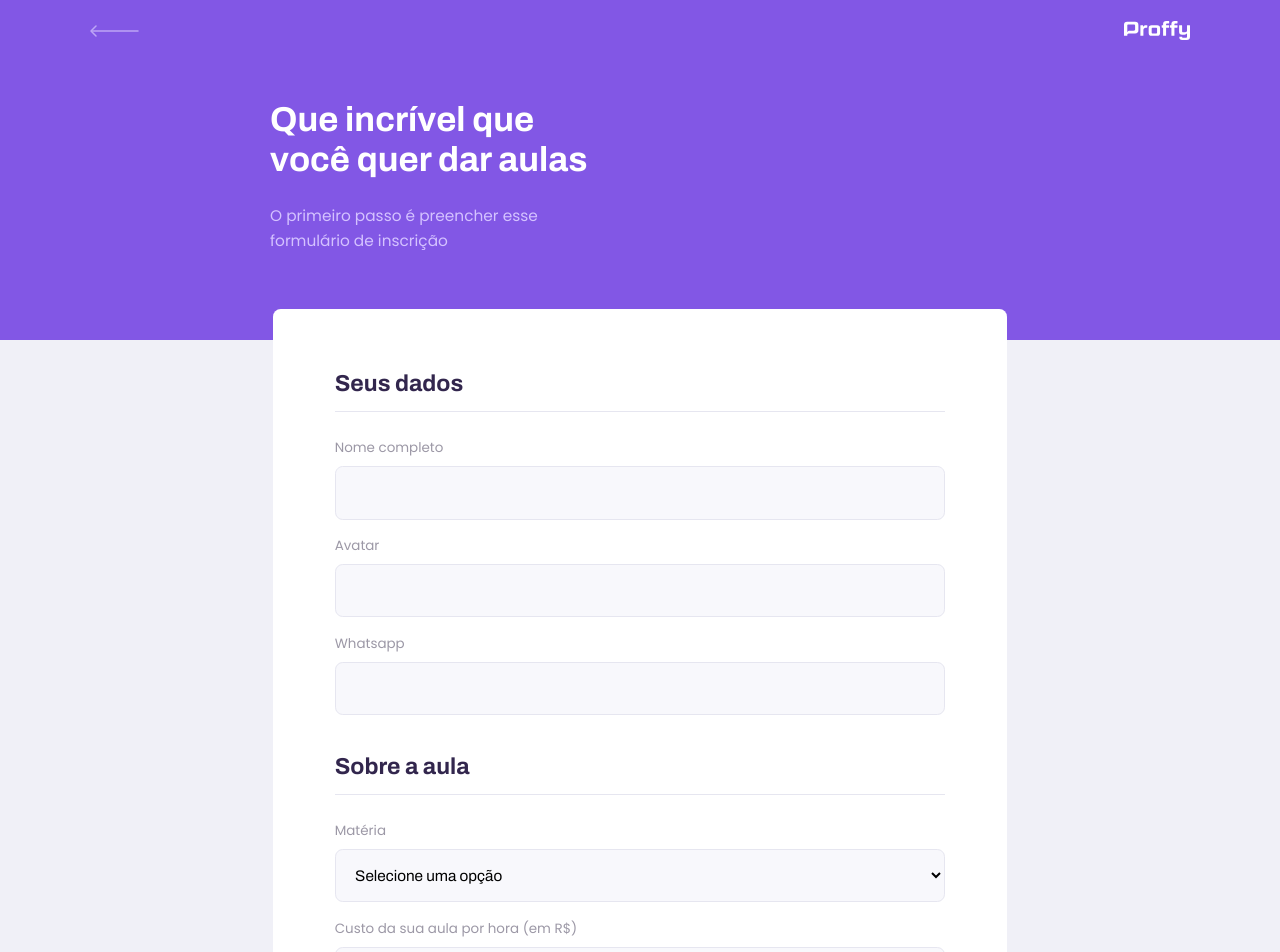
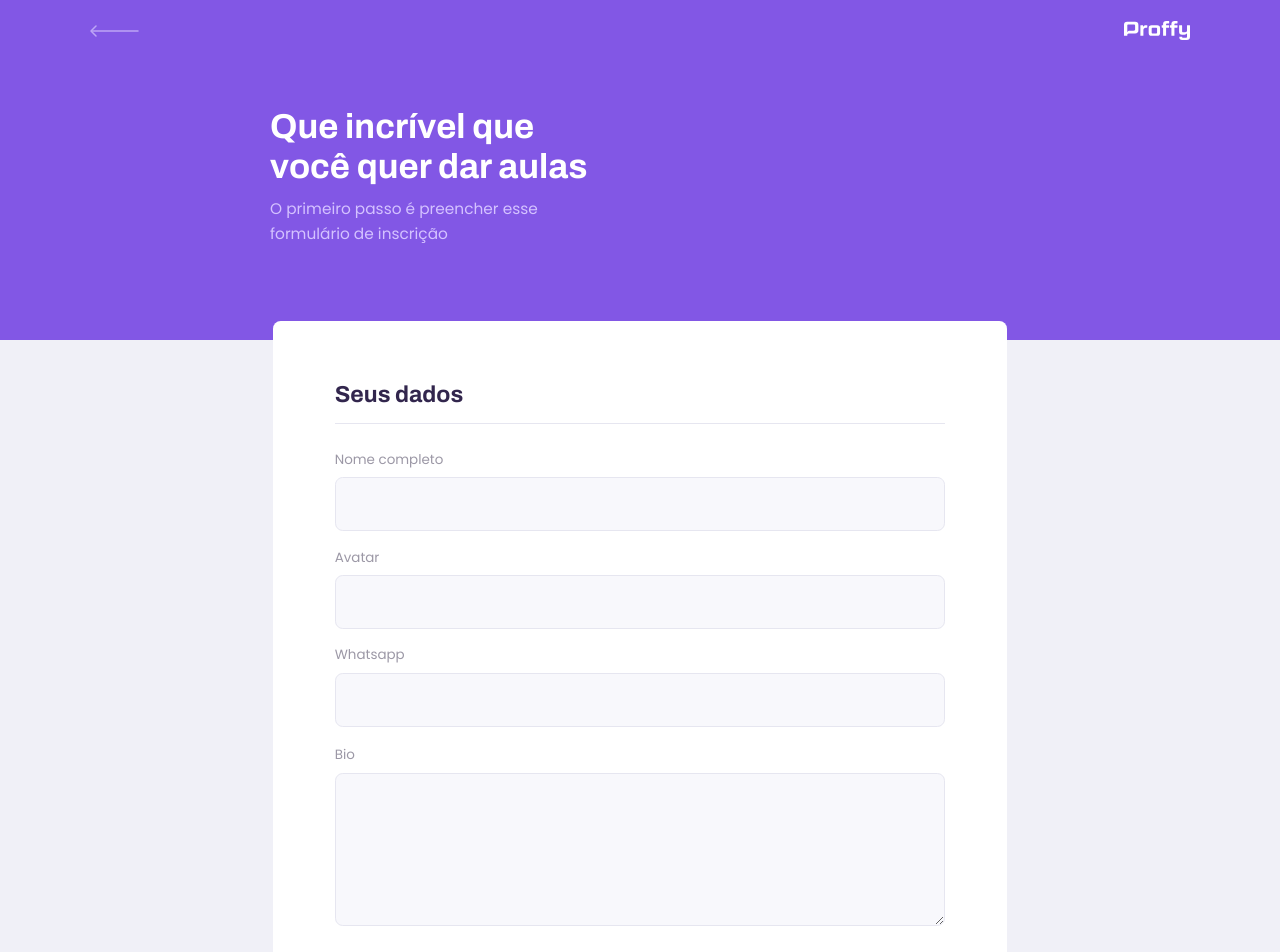
Before and after one commit to gabrielsanttana/proffy, a React (Create React App) app in the folder frontend/: page /ensinar in a window 1280 px wide. Shown: the top 952 px of the page. Built offline with nearby package versions, Linux system fonts and the light colour scheme.

Commit message:
Add API request to post a new class and update ClassController request data destructuring

```diff
--- a/frontend/src/components/Header/styles.css
+++ b/frontend/src/components/Header/styles.css
@@ -44,7 +44,7 @@
   font-size: 1.6rem;
   line-height: 2.6rem;
   color: var(--color-text-in-primary);
-  margin-top: 2.4rem;
+  margin-top: 1rem;
 }
 
 @media only screen and (min-width: 764px) {
--- a/frontend/src/components/Textarea/index.tsx
+++ b/frontend/src/components/Textarea/index.tsx
@@ -8,7 +8,7 @@ interface TextareaProps extends TextareaHTMLAttributes<HTMLTextAreaElement> {
 
 const Textarea: React.FC<TextareaProps> = ({label, name, ...rest}) => {
   return (
-    <div className="textarea-block">
+    <div className="textarea-box">
       <label htmlFor={name}>{label}</label>
       <textarea name={name} id={name} {...rest} />
     </div>
--- a/frontend/src/pages/TeacherRegister/index.tsx
+++ b/frontend/src/pages/TeacherRegister/index.tsx
@@ -1,25 +1,31 @@
 import React, {useState, FormEvent} from 'react';
+import {useHistory} from 'react-router-dom';
 import Header from '../../components/Header';
 import Input from '../../components/Input';
 import Select from '../../components/Select';
+import Textarea from '../../components/Textarea';
 import warningIcon from '../../assets/icons/warning.svg';
 import './styles.css';
+import api from '../../services/api';
 
 const Register: React.FC = () => {
   const [formData, setFormData] = useState({
     name: '',
     avatar: '',
     whatsapp: '',
+    bio: '',
     subject: '',
     price: 0,
     schedules: [
       {
-        weekDay: 0,
+        week_day: 0,
         from: '',
         to: '',
       },
     ],
   });
+
+  const history = useHistory();
 
   const addNewSchedule = () => {
     setFormData({
@@ -27,7 +33,7 @@ const Register: React.FC = () => {
       schedules: [
         ...formData.schedules,
         {
-          weekDay: 0,
+          week_day: 0,
           from: '',
           to: '',
         },
@@ -56,6 +62,19 @@ const Register: React.FC = () => {
 
   const createClass = (event: FormEvent) => {
     event.preventDefault();
+
+    api
+      .post('/classes', formData)
+      .then(() => {
+        alert('Aula cadastrada com sucesso!');
+
+        history.push('/');
+      })
+      .catch(() => {
+        alert(
+          'Ocorreu um erro ao cadastrar a aula. Por favor, tente novamente',
+        );
+      });
   };
 
   const subjectOptions = [
@@ -171,6 +190,14 @@ const Register: React.FC = () => {
               setFormData({...formData, whatsapp: event.target.value})
             }
           />
+          <Textarea
+            name="bio"
+            label="Bio"
+            value={formData.bio}
+            onChange={(event) =>
+              setFormData({...formData, bio: event.target.value})
+            }
+          />
         </fieldset>
 
         <fieldset>
@@ -206,11 +233,11 @@ const Register: React.FC = () => {
           {formData.schedules.map((schedule, index) => (
             <div key={`schedule-${index}`} className="schedule-section">
               <Select
-                name="weekDay"
+                name="week_day"
                 label="Dia da semana"
                 options={weekDayOptions}
                 onChange={(event) =>
-                  setScheduleValue(index, 'weekDay', event.target.value)
+                  setScheduleValue(index, 'week_day', event.target.value)
                 }
               />
               <Input
--- a/frontend/src/pages/TeacherRegister/styles.css
+++ b/frontend/src/pages/TeacherRegister/styles.css
@@ -12,7 +12,7 @@
   width: 100%;
   max-width: 76.4rem;
   border-radius: 0.8rem;
-  margin: -3.2rem auto 3.2rem;
+  margin: -2rem auto 3.2rem;
   padding-top: 6.4rem;
   overflow: hidden;
 }
@@ -28,6 +28,10 @@
 
 #teacher-register-container main fieldset select {
   margin-bottom: 1.4rem;
+}
+
+#teacher-register-container main fieldset .textarea-box {
+  margin-top: 1.6rem;
 }
 
 #teacher-register-container main fieldset legend {
```
Also changed, not shown: 2 other files (tests, documents, lock files or other folders).
